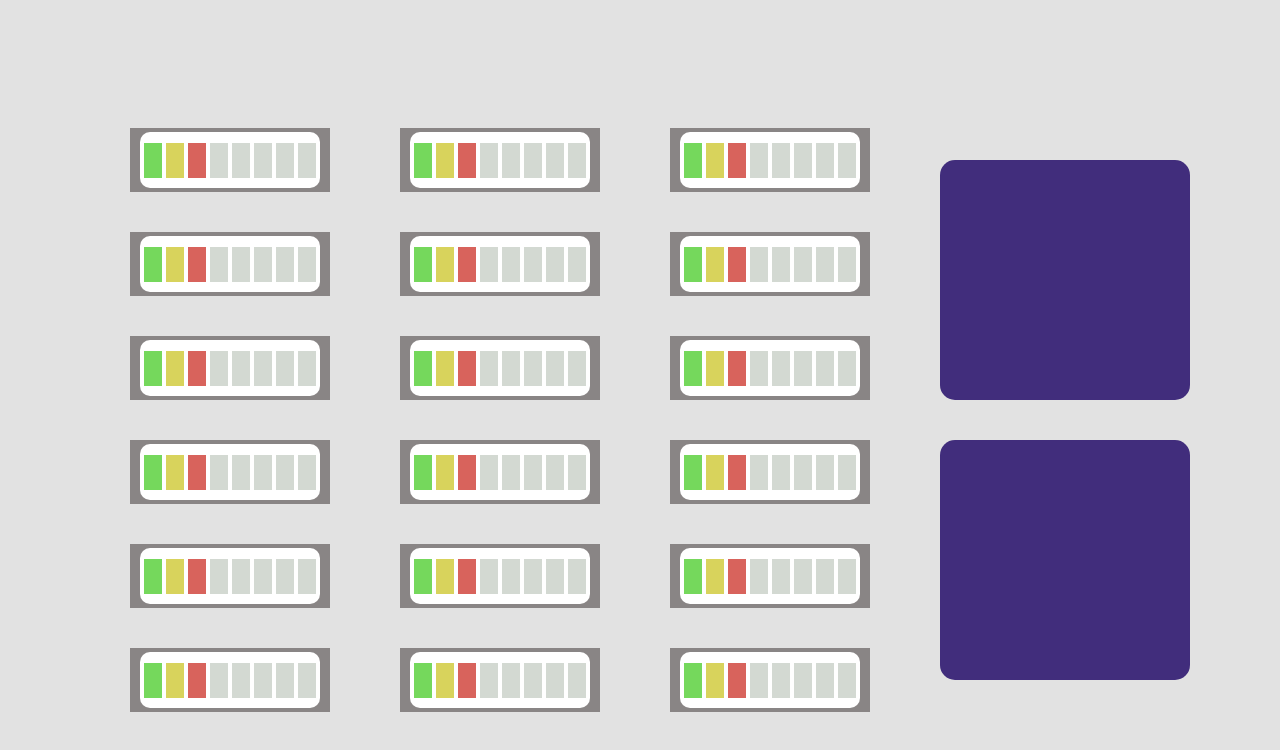
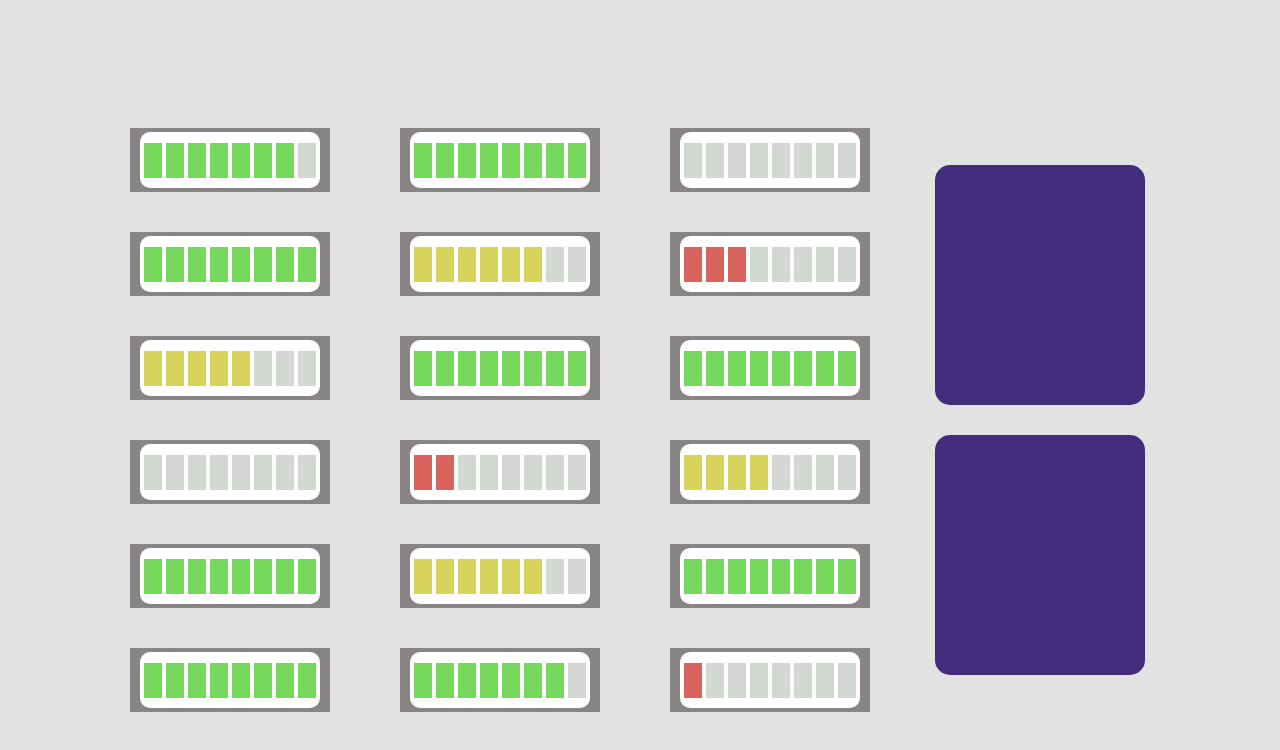
Before and after one commit to BimboDT/app-web, a React (Create React App) app in the folder bimbo-web/: page / in a window 1280 px wide. Shown: the top 750 px of the page. Built offline with nearby package versions, Linux system fonts and the light colour scheme.

Commit message:
Semaforo funcional

```diff
--- a/bimbo-web/src/componentes/Almacen.js
+++ b/bimbo-web/src/componentes/Almacen.js
@@ -2,35 +2,30 @@ import "../styles/App.css";
 import Porcentaje from "./Porcentaje";
 
 const Almacen = () => {
+  const values1 = [7, 8, 5, 0, 8, 8];
+  const values2 = [8, 6, 8, 2, 6, 7];
+  const values3 = [0, 3, 8, 4, 8, 1];
+
   return (
     <div className="almacen">
       <div className="columna">
-            <Porcentaje />
-            <Porcentaje />
-            <Porcentaje />
-            <Porcentaje />
-            <Porcentaje />
-            <Porcentaje />
+        {values1.map((value, index) => (
+          <Porcentaje key={index} value={value} />
+        ))}
       </div>
       <div className="columna">
-            <Porcentaje />
-            <Porcentaje />
-            <Porcentaje />
-            <Porcentaje />
-            <Porcentaje />
-            <Porcentaje />
+        {values2.map((value, index) => (
+          <Porcentaje key={index} value={value} />
+        ))}
       </div>
       <div className="columna">
-            <Porcentaje />
-            <Porcentaje />
-            <Porcentaje />
-            <Porcentaje />
-            <Porcentaje />
-            <Porcentaje />
+        {values3.map((value, index) => (
+          <Porcentaje key={index} value={value} />
+        ))}
       </div>
       <div className="columna">
-            <div className="oficina"/>
-            <div className="oficina"/>
+        <div className="oficina" />
+        <div className="oficina" />
       </div>
     </div>
   );
--- a/bimbo-web/src/componentes/Porcentaje.js
+++ b/bimbo-web/src/componentes/Porcentaje.js
@@ -1,17 +1,32 @@
 import "../styles/App.css";
 
-const Porcentaje = () => {
+const Porcentaje = ({value}) => {
+  const bars = [];
+
+  if (value >= 7) {
+    for (let i = 0; i < value; i++) {
+      bars.push(<div key={i+"V"} className="barra-verde"/>);
+    }
+  } else if (value >= 4) {
+    for (let i = 0; i < value; i++) {
+      bars.push(<div key={i+"A"} className="barra-amarilla"/>);
+    }
+  } else {
+    for (let i = 0; i < value; i++) {
+      bars.push(<div key={i+"R"} className="barra-roja"/>);
+    }
+  }
+
+  if (value < 8) {
+    for (let i = 0; i < 8-value; i++) {
+      bars.push(<div key={i+"G"} className="barra-gris"/>);
+    }
+  }
+
   return (
     <div className="cuadrado">
       <div className="circulo">
-        <div className="barra-verde"/>
-        <div className="barra-amarilla"/>
-        <div className="barra-roja"/>
-        <div className="barra-gris"/>
-        <div className="barra-gris"/>
-        <div className="barra-gris"/>
-        <div className="barra-gris"/>
-        <div className="barra-gris"/>
+        {bars}
       </div>
     </div>
   );
--- a/bimbo-web/src/styles/App.css
+++ b/bimbo-web/src/styles/App.css
@@ -16,21 +16,22 @@
   width: 100%;
 }
 
+.columna {
+  display: flex;
+  flex-direction: column;
+  justify-content: center;
+  max-width: 250px;
+  width: 100%;
+  margin: 10px;
+}
+
 .oficina {
   background-color: rgba(26, 0, 99, 0.8);
   height: 30vh;
-  max-width: 250px;
+  max-width: 210px;
   width: 100%;
   border-radius: 15px;
-  margin: 20px;
-}
-
-.columna {
-  display: flex;
-  flex-direction: column;
-  max-width: 250px;
-  width: 100%;
-  margin: 10px;
+  margin: 15px;
 }
 
 .cuadrado {
```
Lines whose indentation alone changed are shown as unchanged.
